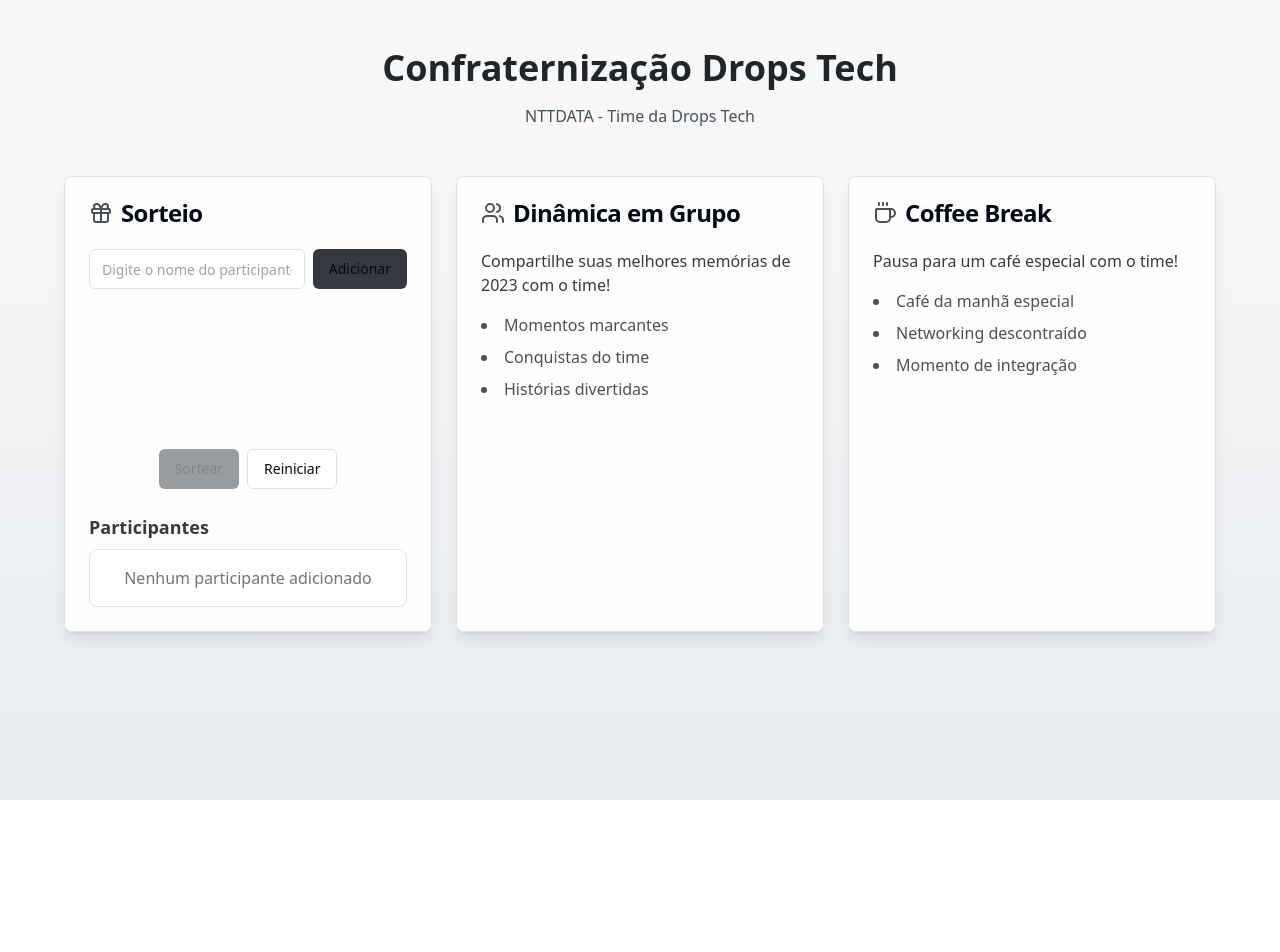
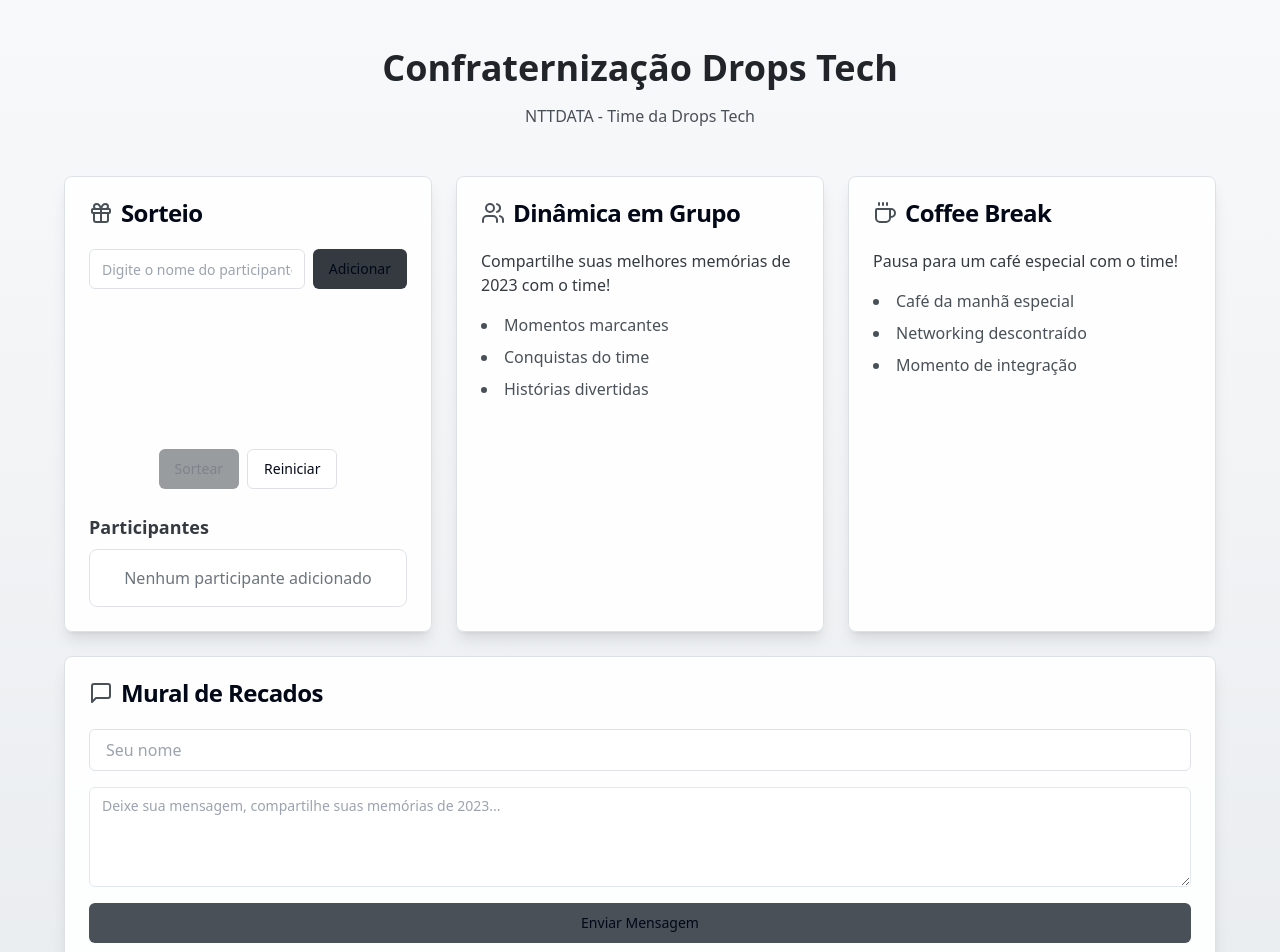
Before and after one commit to cledsonAlves/drops-luck-picker, a React (Vite) app: page / in a window 1280 px wide. Shown: the top 952 px of the page. Before the commit the page ends 800 px from the top, so only its background shows below. Built offline with nearby package versions, Linux system fonts and the light colour scheme.

Commit message:
Add message board feature
Implement a message board for participants to leave messages, memes, or photos related to the past year. Include a voting system to allow colleagues to vote on the funniest or most creative messages or photos.
[skip gpt_engineer]

```diff
--- a/src/pages/Index.tsx
+++ b/src/pages/Index.tsx
@@ -3,12 +3,25 @@ import { RaffleInput } from "@/components/RaffleInput";
 import { ParticipantsList } from "@/components/ParticipantsList";
 import { WinnerDisplay } from "@/components/WinnerDisplay";
 import { Card, CardContent, CardHeader, CardTitle } from "@/components/ui/card";
-import { Coffee, Gift, Users } from "lucide-react";
+import { Coffee, Gift, Users, MessageSquare, ThumbsUp } from "lucide-react";
 import { toast } from "sonner";
+import { Button } from "@/components/ui/button";
+import { Textarea } from "@/components/ui/textarea";
+
+interface Message {
+  id: number;
+  content: string;
+  author: string;
+  votes: number;
+  timestamp: Date;
+}
 
 const Index = () => {
   const [participants, setParticipants] = useState<string[]>([]);
   const [winner, setWinner] = useState<string | null>(null);
+  const [messages, setMessages] = useState<Message[]>([]);
+  const [newMessage, setNewMessage] = useState("");
+  const [authorName, setAuthorName] = useState("");
 
   const handleAddParticipant = (name: string) => {
     if (participants.includes(name)) {
@@ -33,6 +46,34 @@ const Index = () => {
     setParticipants([]);
     setWinner(null);
     toast.success("Sorteio reiniciado!");
+  };
+
+  const handleAddMessage = () => {
+    if (!newMessage.trim() || !authorName.trim()) {
+      toast.error("Por favor, preencha a mensagem e seu nome!");
+      return;
+    }
+
+    const message: Message = {
+      id: Date.now(),
+      content: newMessage.trim(),
+      author: authorName.trim(),
+      votes: 0,
+      timestamp: new Date(),
+    };
+
+    setMessages([message, ...messages]);
+    setNewMessage("");
+    toast.success("Mensagem adicionada com sucesso!");
+  };
+
+  const handleVote = (messageId: number) => {
+    setMessages(messages.map(msg =>
+      msg.id === messageId
+        ? { ...msg, votes: msg.votes + 1 }
+        : msg
+    ));
+    toast.success("Voto registrado!");
   };
 
   return (
@@ -112,6 +153,71 @@ const Index = () => {
                 </div>
               </CardContent>
             </Card>
+
+            {/* Card do Mural de Recados */}
+            <Card className="md:col-span-3 bg-white/90 backdrop-blur-sm border-raffle-200 shadow-lg hover:shadow-xl transition-shadow">
+              <CardHeader>
+                <CardTitle className="flex items-center gap-2">
+                  <MessageSquare className="text-raffle-600" />
+                  <span>Mural de Recados</span>
+                </CardTitle>
+              </CardHeader>
+              <CardContent>
+                <div className="space-y-6">
+                  {/* Form para adicionar mensagem */}
+                  <div className="space-y-4">
+                    <input
+                      type="text"
+                      placeholder="Seu nome"
+                      value={authorName}
+                      onChange={(e) => setAuthorName(e.target.value)}
+                      className="w-full px-4 py-2 rounded-md border border-raffle-200 focus:outline-none focus:ring-2 focus:ring-raffle-500"
+                    />
+                    <Textarea
+                      placeholder="Deixe sua mensagem, compartilhe suas memórias de 2023..."
+                      value={newMessage}
+                      onChange={(e) => setNewMessage(e.target.value)}
+                      className="min-h-[100px]"
+                    />
+                    <Button
+                      onClick={handleAddMessage}
+                      className="w-full bg-raffle-600 hover:bg-raffle-700"
+                    >
+                      Enviar Mensagem
+                    </Button>
+                  </div>
+
+                  {/* Lista de mensagens */}
+                  <div className="space-y-4">
+                    {messages.map((message) => (
+                      <div
+                        key={message.id}
+                        className="p-4 rounded-lg bg-white border border-raffle-200 shadow-sm space-y-2 animate-fade-in"
+                      >
+                        <div className="flex justify-between items-start">
+                          <div>
+                            <p className="font-medium text-raffle-800">{message.author}</p>
+                            <p className="text-sm text-raffle-500">
+                              {message.timestamp.toLocaleDateString()}
+                            </p>
+                          </div>
+                          <Button
+                            variant="ghost"
+                            size="sm"
+                            onClick={() => handleVote(message.id)}
+                            className="flex items-center gap-1 text-raffle-600 hover:text-raffle-700"
+                          >
+                            <ThumbsUp className="w-4 h-4" />
+                            <span>{message.votes}</span>
+                          </Button>
+                        </div>
+                        <p className="text-raffle-700 whitespace-pre-wrap">{message.content}</p>
+                      </div>
+                    ))}
+                  </div>
+                </div>
+              </CardContent>
+            </Card>
           </div>
         </div>
       </div>
```
